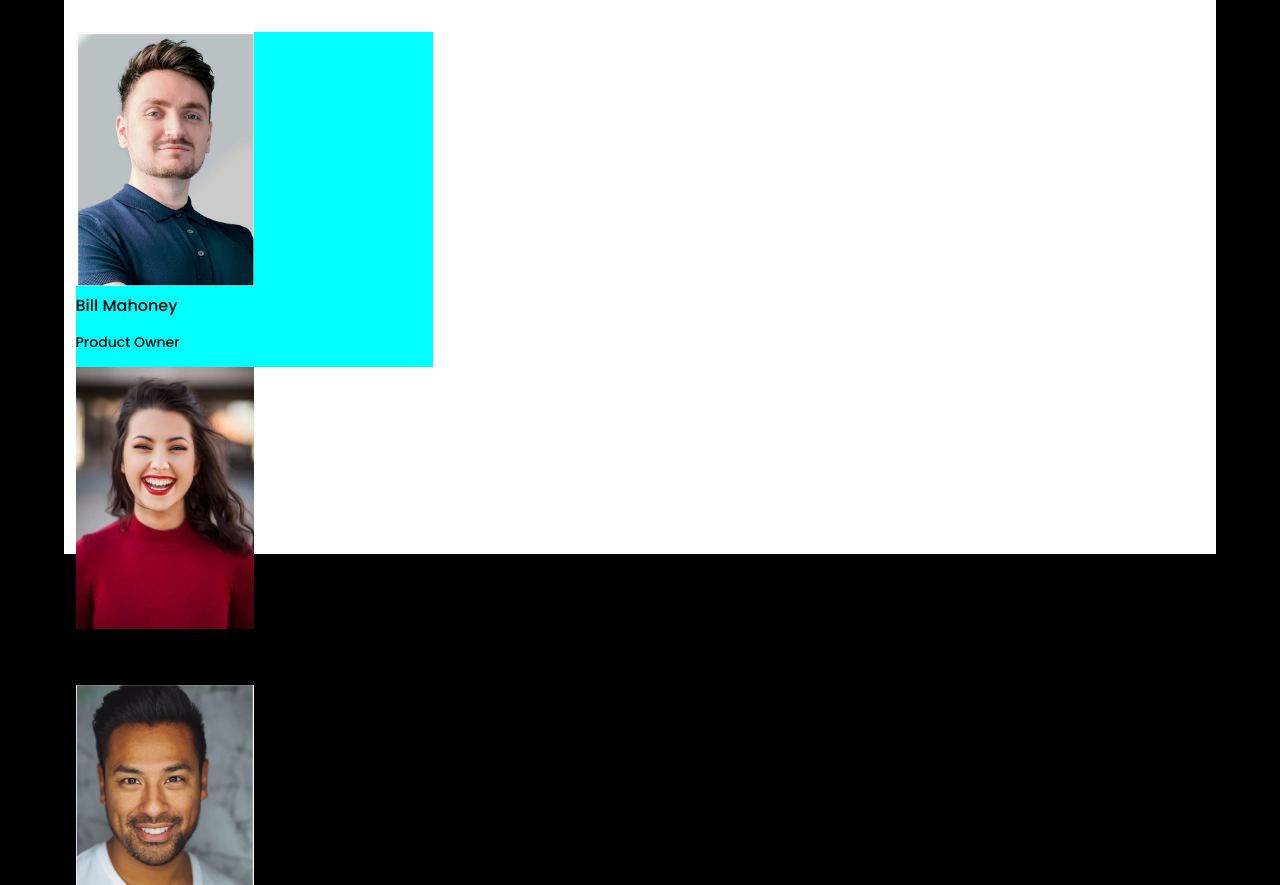
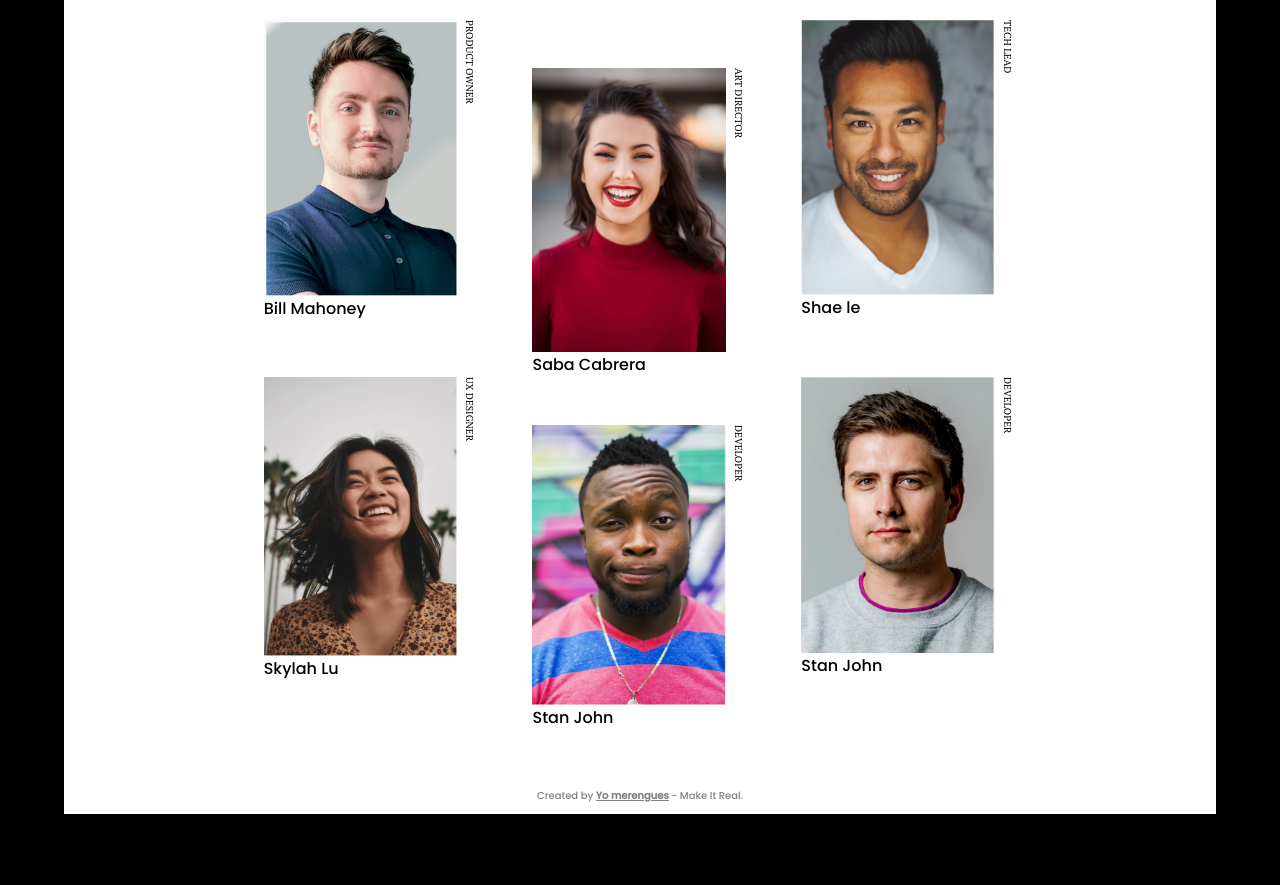
Before and after one commit to RandomBlueGuy/Clase4, a plain HTML site: page index.html in a window 1280 px wide. Shown: the part 198-1083 px from the top of the page. After the commit the page ends 1038 px from the top, so only its background shows below. Drawn offline with Linux system fonts and the light colour scheme.

Commit message:
second commit

```diff
--- a/index.html
+++ b/index.html
@@ -20,34 +20,54 @@
             </div>
         </div>
         <div class="crew">
-            <div class="cm1">
-                <div class="cm1-pic"><img src="Resources/photo_1.png" alt=""></div>
+            <div class="crew-con">
+                <div class="cm">
+                    <div class="cm-sub">
+                        <img src="Resources/photo_1.png" alt="">
+                        <span class="job"><p>PRODUCT OWNER</p></span>
+                    </div>
                     <figcaption>Bill Mahoney</figcaption>
-                <div class="cm1-job"><p>Product Owner</p></div>
                 </div>
-            <div class="cm2">
+                <div class="cm">
+                    <div class="cm-sub">
                         <img src="Resources/photo_2.png" alt="">
-                <p>Crew</p>
+                        <span class="job"><p>ART DIRECTOR</p></span>
                     </div>
-            <div class="cm3">
+                    <figcaption>Saba Cabrera</figcaption>
+                </div>
+                <div class="cm">
+                    <div class="cm-sub">
                         <img src="Resources/photo_3.png" alt="">
-                <p>Crew</p>
+                        <span class="job"><p>TECH LEAD</p></span>
                     </div>
-            <div class="cm4">
+                    <figcaption>Shae le</figcaption>
+                </div>
+                <div class="cm">
+                    <div class="cm-sub">
                         <img src="Resources/photo_4.png" alt="">
-                <p>Crew</p>
+                        <span class="job"><p>UX DESIGNER</p></span>
                     </div>
-            <div class="cm5">
+                    <figcaption>Skylah Lu</figcaption>
+                </div>
+                <div class="cm">
+                    <div class="cm-sub">
                         <img src="Resources/photo_5.png" alt="">
-                <p>Crew</p>
+                        <span class="job"><p>DEVELOPER</p></span>
                     </div>
-            <div class="cm6">
+                    <figcaption>Stan John</figcaption>
+
+                </div>
+                <div class="cm">
+                    <div class="cm-sub">
                         <img src="Resources/photo_6.png" alt="">
-                <p>Crew</p>
+                        <span class="job"><p>DEVELOPER</p></span>
+                    </div>
+                    <figcaption>Stan John</figcaption>
+                </div>
             </div>
         </div>
         <div class="attribution">
-            <p>Coded by <a href="#">Your Name Here</a>.</p>
+            <p>Created by <a href="#">Yo merengues</a> - Make It Real.</p>
         </div>
     </div>
 </body>
--- a/styles.css
+++ b/styles.css
@@ -1,9 +1,10 @@
-  @import url('https://fonts.googleapis.com/css2?family=Poppins:wght@500&display=swap');
+@import url('https://fonts.googleapis.com/css2?family=PT+Serif:wght@400;700&family=Poppins:wght@500&display=swap');
 
 :root {
     --White: hsl(0, 0%, 100%);
     --Black: #000000;
     --Poppins: 'Poppins', sans-serif;
+    --Pt: 'PT Serif', serif;
 }
 
 body {
@@ -12,7 +13,9 @@ body {
     margin: 0;
     padding: 0;
 }
-
+h1 {
+    font-family: var(--Pt);
+}
 h3, h2 {
     font-size: 18px;
 }
@@ -39,7 +42,7 @@ p{
     margin-top: 0vh;
     padding: 0;
     width: 90%;
-    height: 90vh;
+    margin-bottom: 2%;
     flex-direction: column;
 }
 
@@ -53,7 +56,6 @@ p{
 .title {
     width: 50%;
     text-align: left;
-
 }
 
 .subtitle{
@@ -61,51 +63,140 @@ p{
     margin-left: 10%;
 }
 
-.subtitle h3{
-    line-height: ;
-}
 
 .subtitle p {
     line-height: 1.5;
 }
 
-.crew {
-  /*
-    ////////////////////////////
-  width: 80%;
-  margin: 0 auto;
-  display: inline-grid;
-  grid-template-columns: 1fr 1fr 1fr;
-  grid-template-rows: 1fr 1fr;
-  gap: 0px;
-  text-align: left;
-    //////////////////////////////////*/
-  display: inline-grid;
-  width: 31%;
-  margin: 1%;
-}
-.cm1 {
-    background-color: aqua
-}
-.crew img {
-    max-width: 50%;
-    /*
-    max-width: 50%;
-    align-items: center;
-    display: block;
-    margin: 0 auto;*/
-
+.crew-con{
+    display: grid;
+    grid-template-columns: repeat(3,1fr);
+    margin: 0 auto;
+    width: 70%;
+    justify-items:center;
 }
 
-figcaption{
+.cm {
+    max-width: 80%;
+    position: relative;
+    display: flex;
+    flex-direction: column;
+}
 
+.cm-sub {
+    display: flex;
 }
+
+.cm:nth-child(5), .cm:nth-child(2){
+    margin-top: 3rem;
+}
+
+.crew .cm img {
+    position:relative;
+    max-width: 90%;
+}
+
+.job {
+    padding-left: 2px;
+    width: 10%;
+    writing-mode: vertical-rl;
+}
+
+.job p {
+    font-size: 10px;
+    line-height: 0;
+    Font-family:'PT Serif', serif;
+}
+
 
 /*-------------------------------*/
 .attribution {
+    margin-top: 3rem;
     display:flex;
     width:100%;
     align-content: flex-end;
     justify-content: center;
     position: relative;
+
 }
+
+.attribution p  {
+    color: grey;
+    font-size: 10px;
+}
+a {
+    font-weight:bold;
+    color: grey;
+}
+
+
+@media (max-width: 376px){
+
+    .h-title1 {
+        display: none;
+    }
+
+    .h-title2{
+        display: block;
+        color: var(--White);
+        padding-left: 5%;
+        line-height:2;
+
+    }
+
+    .crew-con{
+        display: grid;
+        margin: auto;
+        grid-template-columns: repeat(2,1fr);
+        width: 80%;
+    }
+
+    figcaption{
+        font-size: 80%;
+    }
+
+    .cm{
+        margin-bottom: 0rem;
+    }
+    .header {
+        flex-direction: column;
+        width: 100%;
+    }
+
+    .title{
+        width: 90%;
+        padding-left: 5%;
+        font-size: 80%;
+    }
+
+    .subtitle{
+         width: 90%;
+         margin-left: 5%;
+
+     }
+
+    .subtitle p {
+        font-size: 80%;
+    }
+    .subtitle h3 {
+        font-size: 80%;
+    }
+     .cm:nth-child(2), .cm:nth-child(5){
+        margin-top: 0rem;
+    }
+
+       .cm:nth-child(2), .cm:nth-child(4),  .cm:nth-child(6){
+        margin-top: 2rem
+    }
+
+    .job {
+        padding-left: 2px;
+    }
+
+    .job p{
+        font-size: 8px;
+        line-height: 0;
+        font-weight: 200;
+    }
+
+}
```
Lines whose indentation alone changed are shown as unchanged.
